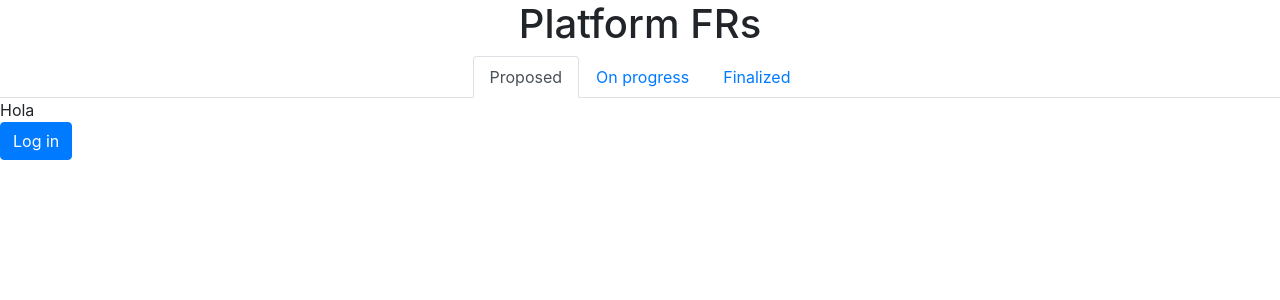
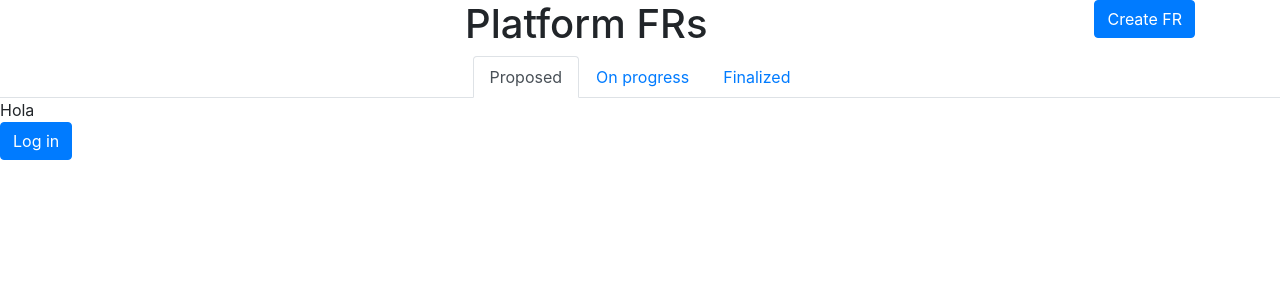
Before and after one commit to NahuelVarela/FeatureRequests, a Django app: template mysite/fr_site/templates/index.html in a window 1280 px wide. Shown: the top 300 px of the page. Run offline with Django 3.2, Linux system fonts and the light colour scheme; the template is opened without the code that fills it, so the values that code supplies are empty; some libraries are stand-ins or nearby versions.

Commit message:
Nahuel Work

```diff
--- a/mysite/Docs.txt
+++ b/mysite/Docs.txt
@@ -12,3 +12,8 @@ https://simpleisbetterthancomplex.com/tutorial/2016/10/24/how-to-add-social-logi
   https://medium.com/trabe/oauth-authentication-in-django-with-social-auth-c67a002479c1
 
   https://fosstack.com/how-to-add-google-authentication-in-django/
+------------------------>><<--------------------------------
+
+So, to log in th user, we will lo them with:
+
+<a class="btn btn-primary" href="{% url 'social:begin' 'google-oauth2' %}" role="button">Log in</a>
--- a/mysite/fr_site/templates/header.html
+++ b/mysite/fr_site/templates/header.html
@@ -13,10 +13,15 @@
   </head>
   <body>
 
-    <div class="d-flex justify-content-center">
+    <div class="container">
       <div class="row">
-        <div class="col">
+        <div class="col-md-5 offset-md-4">
           <h1>Platform FRs</h1>
+        </div>
+        <div class="col-md-3">
+          <div class="float-right">
+            <button type="button" class="btn btn-primary">Create FR</button>
+          </div>
         </div>
       </div>
     </div>
```
